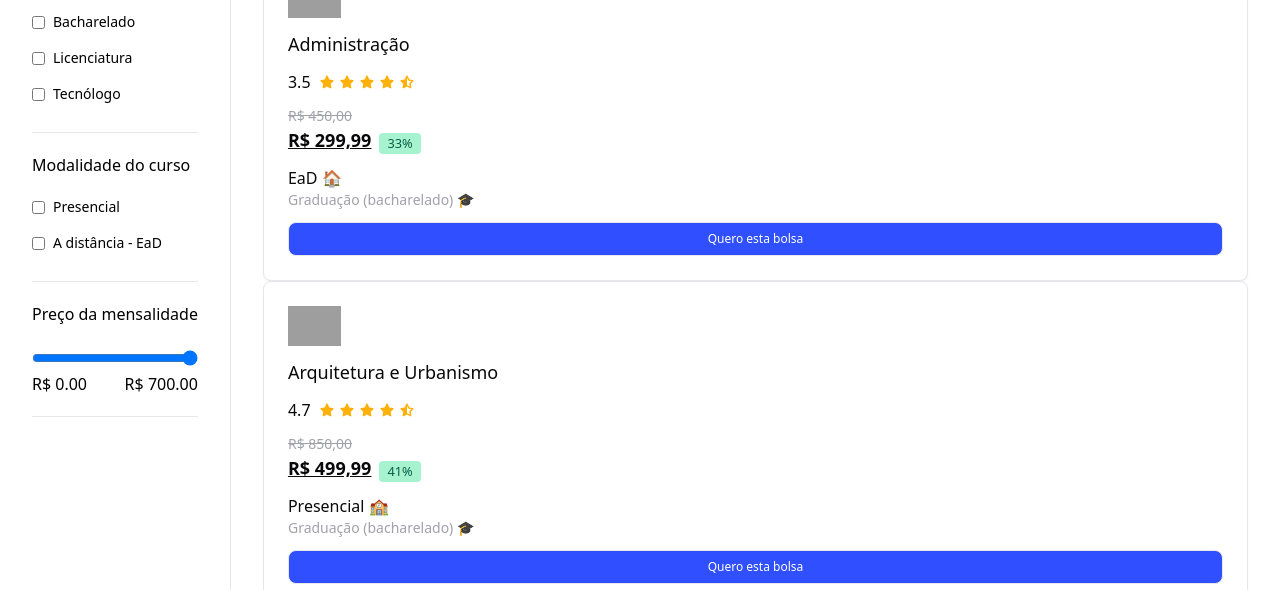
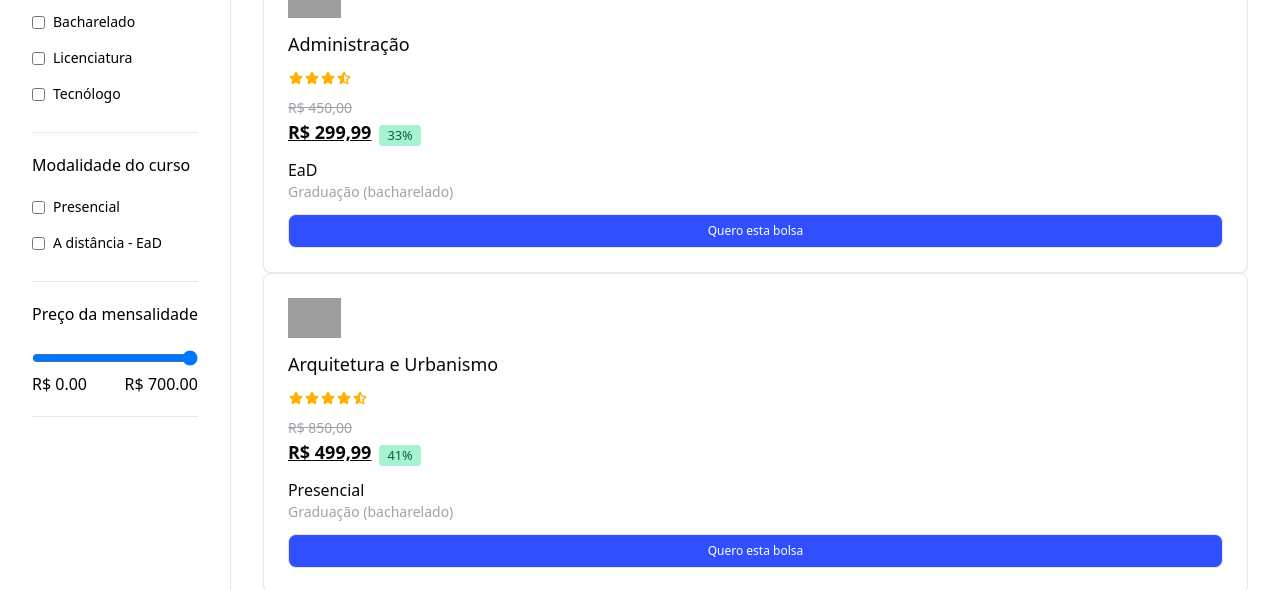
Before and after one commit to Valbermarcelino/Desafio-de-Front-End---Quero-Educa-o, a React (Vite) app: page / in a window 1280 px wide. Shown: the part 210-800 px from the top of the page. Built offline with nearby package versions, Linux system fonts and the light colour scheme; data requests are answered from the project's data file; grey boxes are pictures that could not be loaded.

Commit message:
fix rating stars

```diff
--- a/src/App.tsx
+++ b/src/App.tsx
@@ -10,6 +10,23 @@ import QListCard from "./components/QListCard";
 import QFormOrderByOffer from "./components/QFormOrderByOffer";
 import QFormFilterOffer from "./components/QFormFilterOffer";
 import QSectionForm from "./components/QSectionForm";
+import QIconStar from "./components/QIconStar";
+
+// Função para renderizar estrelas
+const renderStars = (rating: number) => {
+  const fullStars = Math.floor(rating); // Estrelas completas
+  const hasHalfStar = rating % 1 !== 0; // Verifica se há meia estrela
+
+  return (
+    <div style={{ display: 'flex', alignItems: 'center' }}>
+      {Array.from({ length: fullStars }, (_, index) => (
+        <QIconStar key={index} />
+      ))}
+      {hasHalfStar && <QIconStar half />}
+    </div>
+  );
+};
+
 
 const App: React.FC = () => {
   const [offers, setOffers] = useState([]);
@@ -102,20 +119,19 @@ const App: React.FC = () => {
             <QCardOffer
               key={card.id}
               courseName={card.courseName}
-              rating={card.rating}
+              rating={renderStars(card.rating)} // Exibe estrelas
               fullPrice={`R$ ${card.fullPrice.toFixed(2).replace('.', ',')}`} // Formatação de moeda
               offeredPrice={`R$ ${card.offeredPrice.toFixed(2).replace('.', ',')}`} // Formatação de moeda
               discount={`${Math.round(((card.fullPrice - card.offeredPrice) / card.fullPrice) * 100)}%`} // Cálculo de desconto
-              kind={card.kind === 'presencial' ? 'Presencial 🏫' : 'EaD 🏠'} // Tipo do curso
+              kind={card.kind === 'presencial' ? 'Presencial' : 'EaD'} // Tipo do curso
               level={
-                card.level === 'bacharelado' ? 'Graduação (bacharelado) 🎓' :
-                card.level === 'tecnologo' ? 'Graduação (tecnólogo) 🎓' :
-                card.level === 'licenciatura' ? 'Graduação (licenciatura) 🎓' :
+                card.level === 'bacharelado' ? 'Graduação (bacharelado)' :
+                card.level === 'tecnologo' ? 'Graduação (tecnólogo)' :
+                card.level === 'licenciatura' ? 'Graduação (licenciatura)' :
                 'Nível desconhecido'
               }
               iesLogo={card.iesLogo}
               iesName={card.iesName}
-              ratingStars={Array(Math.floor(card.rating)).fill('⭐').concat(card.rating % 1 >= 0.5 ? '🌟' : []).join('')} // Exibe estrelas
             />
           )}
         </QListCard>
--- a/src/components/QRating.tsx
+++ b/src/components/QRating.tsx
@@ -1,6 +1,5 @@
 import { FC } from "react";
 import QText from "./QText";
-import QIconStar from "./QIconStar";
 
 interface QBadgeProps {
   rating: number;
@@ -10,13 +9,6 @@ const QRating: FC<QBadgeProps> = ({ rating }) => {
   return (
     <div className="flex items-center gap-2">
       <QText tag="span">{rating}</QText>
-      <div className="flex items-center space-x-1 text-yellow-500">
-        <QIconStar />
-        <QIconStar />
-        <QIconStar />
-        <QIconStar />
-        <QIconStar half />
-      </div>
     </div>
   );
 };
```
